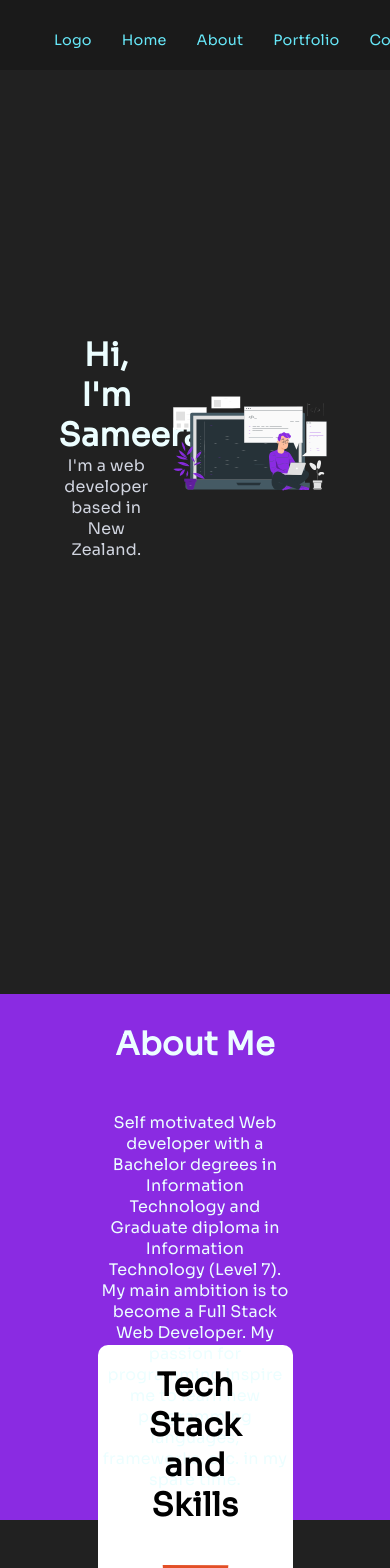
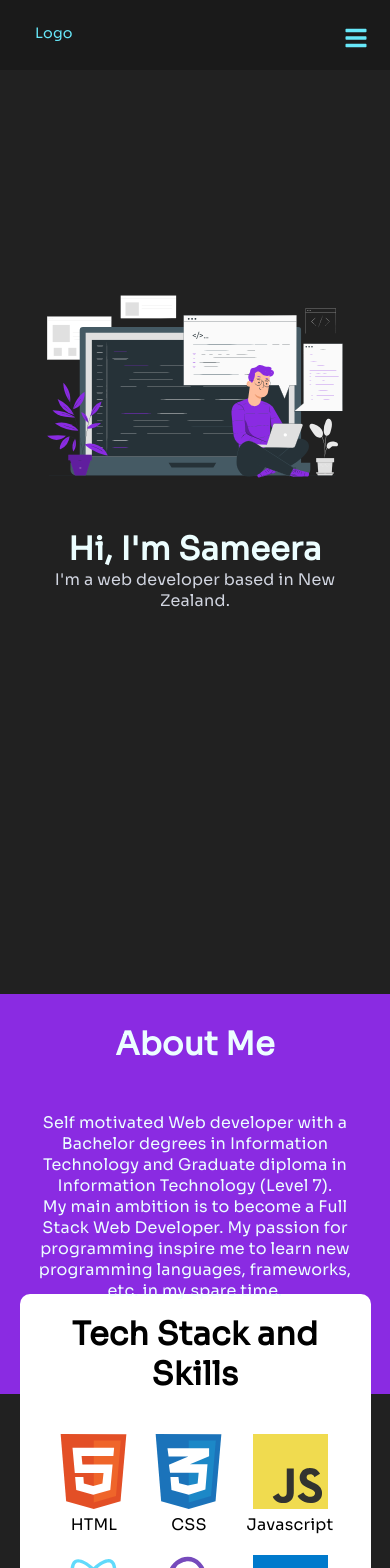
Before and after one commit to SamMalka07/portfolio-website, a React (Create React App) app: page / in a window 390 px wide. Shown: the top 1568 px of the page. Built offline with nearby package versions, Linux system fonts and the light colour scheme; a web font is replaced by a local one.

Commit message:
Responsive styling

```diff
--- a/src/App.css
+++ b/src/App.css
@@ -41,6 +41,7 @@ nav{
   top: 0;
   height: 70px;
   font-size: 0.9rem;
+  z-index: 100;
 }
 
 nav .nav-center{
@@ -60,6 +61,12 @@ nav, .nav-center, .nav-center a, .nav-links, .nav-header{
 nav .nav-center a{
   text-decoration: none;
   margin: 0px 15px;
+}
+
+.nav-header{
+  width: 100%;
+  display: flex;
+    justify-content: space-between;
 }
 
 .nav-links{
@@ -128,6 +135,48 @@ nav .nav-center a{
   background-color: transparent;
   color: white !important;
   padding-left: 2px;
+}
+
+.nav-toggle {
+  display: none;
+}
+
+
+@media screen and (max-width: 800px) {
+
+  nav .nav-center{
+    width: 100%;
+  }
+
+  .nav-header{
+    padding: 0px 20px;
+  }
+
+  .nav-toggle{
+    display: flex;
+  }
+  .nav-links {
+    display: none;
+
+  }
+
+  .nav-links.active{
+    display: flex;
+    flex-direction: column;
+    position: absolute;
+    top: 45px;
+    width: 100%;
+    padding-bottom: 30px;
+    transition: all 2s;
+  }
+
+    .nav-links a::after {
+      background-color: transparent;
+    }
+
+  .nav-links.active a{
+    padding: 20px 0px;
+  }
 }
 
 
@@ -199,6 +248,26 @@ Hero Section
   color: var(--blue-light-2);
 }
 
+@media screen and (max-width:800px){
+  .hero-section {
+    width: 90%;
+  }
+}
+
+@media screen and (max-width:520px) {
+  .hero-content {
+    flex-direction: column-reverse;
+  }
+    .hero-image {
+      width: 90%;
+    }
+
+    .hero-text {
+      margin-top: 30px;
+      width: 80%;
+    }
+}
+
 /*
 =======
 About
@@ -217,7 +286,7 @@ About
 }
 
 .about-section-inner {
-  width: 60%;
+  width: 70%;
   margin: 0px auto;
 }
 
@@ -231,7 +300,7 @@ About
   width: 50%;
   margin: 20px auto;
   border-radius: 10px;
-  margin-top: -175px;
+  margin-top: -150px;
   padding: 20px;
 }
 
@@ -249,6 +318,17 @@ About
 .stack-imgs img {
   width: 75px;
   height: 75px;
+}
+
+@media screen and (max-width:800px) {
+  .about-section-inner{
+    width: 98%;
+  }
+
+  .stack-content{
+    width: 90%;
+    margin-top: -100px;
+  }
 }
 
 
@@ -281,6 +361,18 @@ Project
   width: 100%;
 }
 
+@media screen and (max-width:800px) {
+  .portfolio-section {justify-content: center;}
+  .single-project {width: 60%;  margin-top: 30px;}
+}
+
+@media screen and (max-width:520px) {
+
+  .single-project {
+    width: 90%;
+    margin-top: 30px;
+  }
+}
 
 /*
 =======
@@ -301,6 +393,8 @@ Project
   justify-content: center;
   margin-top: 20px;
 }
+
+
 
 
 
--- a/src/components/Navbar.js
+++ b/src/components/Navbar.js
@@ -1,10 +1,34 @@
-import React, { useEffect, useRef, useState } from "react";
-// import { HashLink as Link } from "react-router-hash-link";
+import React, { useCallback, useEffect, useRef, useState } from "react";
 import { FaBars } from "react-icons/fa";
+import { ImCross } from "react-icons/im";
 import { MdDownload } from "react-icons/md";
 import { Link } from "react-scroll";
 
 const Navbar = () => {
+  const [showLinks, setShowLinks] = useState(false);
+  const ref = useRef();
+  const btnRef = useRef();
+
+  const clickOut = useCallback(
+    (e) => {
+      if (
+        !ref.current.contains(e.target) &&
+        showLinks &&
+        !btnRef.current.contains(e.target)
+      ) {
+        setShowLinks(false);
+      }
+    },
+    [showLinks, ref]
+  );
+
+  useEffect(() => {
+    window.addEventListener("mousedown", clickOut);
+    return () => {
+      window.removeEventListener("mousedown", clickOut);
+    };
+  }, [clickOut]);
+
   return (
     <nav>
       <div className="nav-center">
@@ -12,16 +36,15 @@ const Navbar = () => {
           <Link to="home" smooth={true} duration={1000}>
             Logo
           </Link>
-        </div>
-        {/* <div>
           <button
+            ref={btnRef}
             className="nav-toggle"
             onClick={() => setShowLinks(!showLinks)}
           >
-            <FaBars />
+            {showLinks ? <ImCross /> : <FaBars />}
           </button>
-        </div> */}
-        <div className="nav-links">
+        </div>
+        <div className={`nav-links ${showLinks ? "active" : ""}`} ref={ref}>
           <Link to="home" smooth={true} duration={1000}>
             Home
           </Link>
--- a/src/components/Portfolio.js
+++ b/src/components/Portfolio.js
@@ -67,7 +67,7 @@ const projects = [
 
 const Portfolio = () => {
   const [readMore, setReadMore] = useState(false);
-  const { ref, inView } = useInView();
+  const { ref, inView } = useInView({ triggerOnce: true });
 
   return (
     <div id="portfolio">
--- a/src/components/Project.js
+++ b/src/components/Project.js
@@ -3,7 +3,7 @@ import { useInView } from "react-intersection-observer";
 
 const Project = ({ project }) => {
   const { title, description, languages } = project;
-  const { ref, inView } = useInView();
+  const { ref, inView } = useInView({ triggerOnce: true });
 
   const [readMore, setReadMore] = useState(false);
 
```
